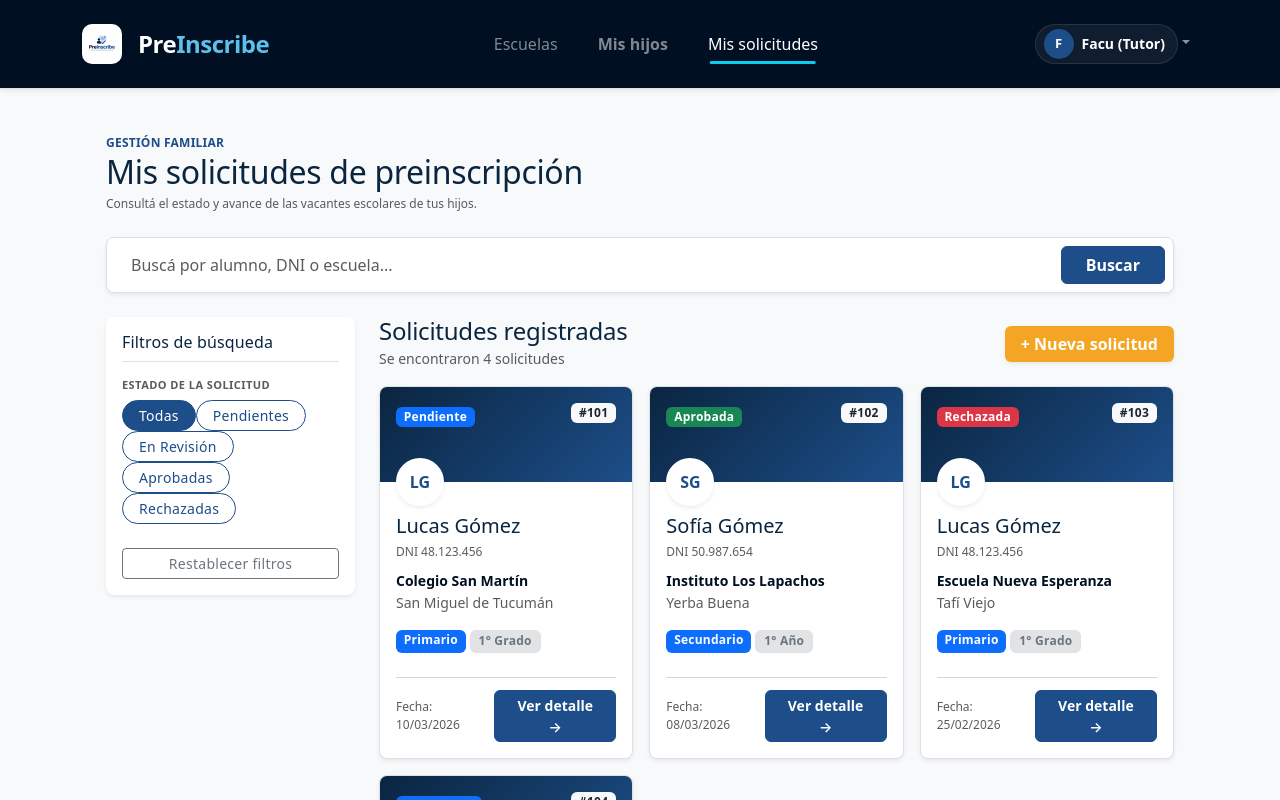
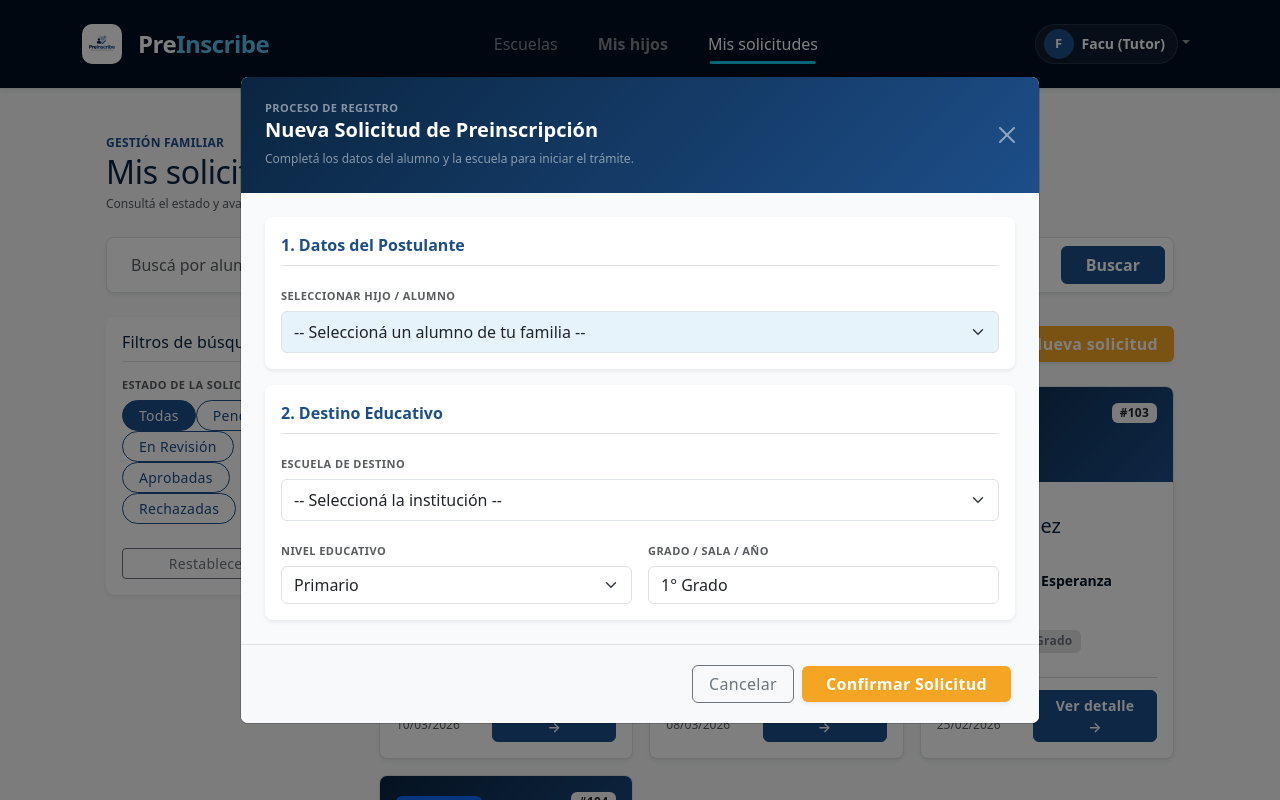
Before and after one commit to SheylaAstorga/Preinscribe-Frontend, a React (Vite) app: page /familia/solicitudes in a window 1280 px wide. Both pictures are taken after a click on the button "+ Nueva solicitud". Shown: the top 800 px of the page. Built offline with nearby package versions, Linux system fonts and the light colour scheme.

Commit message:
feat: agregue el modal y flujo para crear nueva solicitud de preinscripción

```diff
--- a/src/components/pages/Familia/MisSolicitudesViews.jsx
+++ b/src/components/pages/Familia/MisSolicitudesViews.jsx
@@ -1,5 +1,20 @@
 import { useState } from "react";
 import { Container, Row, Col, Card, Badge, Button, Form, InputGroup, Modal, Table } from "react-bootstrap";
+
+// Hijos registrados del tutor (sincronizados con la sección Mis Hijos)
+const ALUMNOS_DISPONIBLES = [
+  { nombre: "Lucas Gómez", dni: "48.123.456" },
+  { nombre: "Sofía Gómez", dni: "50.987.654" },
+  { nombre: "Mateo Gómez", dni: "52.333.111" }
+];
+
+// Escuelas oficiales disponibles
+const ESCUELAS_DISPONIBLES = [
+  { nombre: "Colegio San Martín", localidad: "San Miguel de Tucumán" },
+  { nombre: "Instituto Los Lapachos", localidad: "Yerba Buena" },
+  { nombre: "Escuela Nueva Esperanza", localidad: "Tafí Viejo" },
+  { nombre: "Colegio del Norte", localidad: "San Miguel de Tucumán" }
+];
 
 const SOLICITUDES_INICIALES = [
   {
@@ -72,22 +87,64 @@ const SOLICITUDES_INICIALES = [
 ];
 
 const MisSolicitudesView = () => {
-  const [solicitudes] = useState(SOLICITUDES_INICIALES);
+  const [solicitudes, setSolicitudes] = useState(SOLICITUDES_INICIALES);
   const [busqueda, setBusqueda] = useState("");
   const [filtroEstado, setFiltroEstado] = useState("Todos");
 
   // Modal de Detalle
   const [solicitudSeleccionada, setSolicitudSeleccionada] = useState(null);
-  const [showModal, setShowModal] = useState(false);
+  const [showModalDetalle, setShowModalDetalle] = useState(false);
+
+  // Modal de Nueva Solicitud
+  const [showModalNueva, setShowModalNueva] = useState(false);
+  const [formNueva, setFormNueva] = useState({
+    alumnoIndex: "",
+    escuelaIndex: "",
+    nivel: "Primario",
+    grado: "1° Grado"
+  });
 
   const handleAbrirDetalle = (solicitud) => {
     setSolicitudSeleccionada(solicitud);
-    setShowModal(true);
+    setShowModalDetalle(true);
   };
 
-  const handleCerrarModal = () => {
-    setShowModal(false);
+  const handleCerrarDetalle = () => {
+    setShowModalDetalle(false);
     setSolicitudSeleccionada(null);
+  };
+
+  // Manejo de Formulario de Nueva Solicitud
+  const handleCrearSolicitud = (e) => {
+    e.preventDefault();
+    if (formNueva.alumnoIndex === "" || formNueva.escuelaIndex === "") {
+      alert("Por favor seleccioná el alumno y la escuela.");
+      return;
+    }
+
+    const alumnoSel = ALUMNOS_DISPONIBLES[parseInt(formNueva.alumnoIndex)];
+    const escuelaSel = ESCUELAS_DISPONIBLES[parseInt(formNueva.escuelaIndex)];
+
+    const nuevaSolicitud = {
+      id: 100 + solicitudes.length + 1,
+      alumno: alumnoSel.nombre,
+      dniAlumno: alumnoSel.dni,
+      escuela: escuelaSel.nombre,
+      localidad: escuelaSel.localidad,
+      nivel: formNueva.nivel,
+      grado: formNueva.grado,
+      fecha: new Date().toLocaleDateString("es-AR"),
+      estado: "Pendiente",
+      tutor: "Facundo Gómez",
+      documentos: [
+        { nombre: "DNI del Alumno", estado: "Entregado" },
+        { nombre: "Partida de Nacimiento", estado: "Pendiente" }
+      ]
+    };
+
+    setSolicitudes([nuevaSolicitud, ...solicitudes]);
+    setShowModalNueva(false);
+    setFormNueva({ alumnoIndex: "", escuelaIndex: "", nivel: "Primario", grado: "1° Grado" });
   };
 
   const getIniciales = (nombre) => {
@@ -216,7 +273,11 @@ const MisSolicitudesView = () => {
               <h2 className="h4 mb-0" style={{ color: "var(--pi-navy)" }}>Solicitudes registradas</h2>
               <span className="text-muted small">Se encontraron {solicitudesFiltradas.length} solicitudes</span>
             </div>
-            <Button style={{ backgroundColor: "var(--pi-amber)", borderColor: "var(--pi-amber)", color: "#fff" }} className="fw-semibold px-3 shadow-sm border-0">
+            <Button
+              style={{ backgroundColor: "var(--pi-amber)", borderColor: "var(--pi-amber)", color: "#fff" }}
+              className="fw-semibold px-3 shadow-sm border-0 label-md"
+              onClick={() => setShowModalNueva(true)}
+            >
               + Nueva solicitud
             </Button>
           </div>
@@ -226,7 +287,6 @@ const MisSolicitudesView = () => {
               {solicitudesFiltradas.map((sol) => (
                 <Col xs={12} md={6} xl={4} key={sol.id}>
                   <Card className="h-100 border shadow-sm rounded-3 overflow-hidden d-flex flex-column bg-white">
-                    {/* BANNER INSTITUCIONAL USANDO VARS BRAND */}
                     <div
                       className="p-3 text-white position-relative d-flex justify-content-between align-items-start"
                       style={{
@@ -239,7 +299,6 @@ const MisSolicitudesView = () => {
                         #{sol.id}
                       </Badge>
 
-                      {/* INICIALES CIRCULARES */}
                       <div
                         className="position-absolute bg-white fw-bold shadow-sm d-flex align-items-center justify-content-center rounded-circle border border-2 border-white"
                         style={{
@@ -255,7 +314,6 @@ const MisSolicitudesView = () => {
                       </div>
                     </div>
 
-                    {/* CUERPO DE LA TARJETA */}
                     <Card.Body className="pt-4 px-3 pb-3 d-flex flex-column flex-grow-1">
                       <div className="mt-2 mb-2">
                         <h3 className="h5 mb-0" style={{ color: "var(--pi-navy)" }}>{sol.alumno}</h3>
@@ -269,9 +327,8 @@ const MisSolicitudesView = () => {
                         <small className="text-muted d-block">{sol.localidad}</small>
                       </div>
 
-                      {/* BADGES DE NIVEL / GRADO */}
                       <div className="d-flex flex-wrap gap-1 mb-3 mt-auto">
-                        <Badge style={{ backgroundColor: "var(--pi-tint)", color: "#fff" }} className="border-0 label-md">
+                        <Badge style={{ backgroundColor: "var(--pi-blue)", color: "#fff" }} className="border-0 label-md">
                           {sol.nivel}
                         </Badge>
                         <Badge bg="secondary-subtle" className="text-secondary border label-md">
@@ -281,13 +338,12 @@ const MisSolicitudesView = () => {
 
                       <hr className="my-2 text-muted opacity-25" />
 
-                      {/* FOOTER CON FECHA Y ACCIÓN */}
                       <div className="d-flex justify-content-between align-items-center pt-1">
                         <span className="text-muted body-sm">Fecha: {sol.fecha}</span>
                         <Button
                           size="sm"
                           style={{ backgroundColor: "var(--pi-blue)", borderColor: "var(--pi-blue)", color: "#fff" }}
-                          className="fw-semibold px-3 rounded-2"
+                          className="fw-semibold px-3 rounded-2 label-md"
                           onClick={() => handleAbrirDetalle(sol)}
                         >
                           Ver detalle →
@@ -312,8 +368,136 @@ const MisSolicitudesView = () => {
         </Col>
       </Row>
 
-      {/* MODAL DE DETALLE CON BRAND COLORS */}
-      <Modal show={showModal} onHide={handleCerrarModal} centered size="lg">
+      {/* MODAL 1: NUEVA SOLICITUD DE PREINSCRIPCIÓN (REDISEÑADO CON BLOQUES Y MARCA) */}
+    <Modal show={showModalNueva} onHide={() => setShowModalNueva(false)} centered size="lg">
+        <Form onSubmit={handleCrearSolicitud}>
+            {/* Banner Header Institucional */}
+            <Modal.Header
+            closeButton
+            closeVariant="white"
+            className="p-4 text-white border-0"
+            style={{ background: "linear-gradient(135deg, var(--pi-navy) 0%, var(--pi-blue) 100%)" }}
+            >
+            <div>
+                <span className="label-sm text-uppercase d-block text-white-50">PROCESO DE REGISTRO</span>
+                <Modal.Title className="h5 fw-bold mb-0 text-white">
+                Nueva Solicitud de Preinscripción
+                </Modal.Title>
+                <small className="text-white-50 body-sm">Completá los datos del alumno y la escuela para iniciar el trámite.</small>
+            </div>
+            </Modal.Header>
+
+            <Modal.Body className="p-4" style={{ backgroundColor: "#f8fafc" }}>
+            {/* BLOQUE 1: DATOS DEL ALUMNO */}
+            <Card className="border-0 shadow-sm rounded-3 mb-3 bg-white">
+                <Card.Body className="p-3">
+                <div className="d-flex align-items-center gap-2 mb-3 pb-2 border-bottom">
+                    <span className="fw-bold" style={{ color: "var(--pi-blue)" }}>1. Datos del Postulante</span>
+                </div>
+
+                <div>
+                    <Form.Label className="label-sm text-uppercase text-muted fw-bold">
+                    Seleccionar Hijo / Alumno
+                    </Form.Label>
+                    <Form.Select
+                    required
+                    className="shadow-none border py-2"
+                    style={{ backgroundColor: "var(--pi-tint)", borderColor: "var(--pi-sky)" }}
+                    value={formNueva.alumnoIndex}
+                    onChange={(e) => setFormNueva({ ...formNueva, alumnoIndex: e.target.value })}
+                    >
+                    <option value="">-- Seleccioná un alumno de tu familia --</option>
+                    {ALUMNOS_DISPONIBLES.map((alum, idx) => (
+                        <option key={idx} value={idx}>
+                        {alum.nombre} (DNI: {alum.dni})
+                        </option>
+                    ))}
+                    </Form.Select>
+                </div>
+                </Card.Body>
+            </Card>
+
+            {/* BLOQUE 2: DATOS DE LA ESCUELA Y ACADÉMICOS */}
+            <Card className="border-0 shadow-sm rounded-3 bg-white">
+                <Card.Body className="p-3">
+                <div className="d-flex align-items-center gap-2 mb-3 pb-2 border-bottom">
+                    <span className="fw-bold" style={{ color: "var(--pi-blue)" }}>2. Destino Educativo</span>
+                </div>
+
+                <div className="mb-3">
+                    <Form.Label className="label-sm text-uppercase text-muted fw-bold">
+                    Escuela de Destino
+                    </Form.Label>
+                    <Form.Select
+                    required
+                    className="shadow-none border py-2"
+                    value={formNueva.escuelaIndex}
+                    onChange={(e) => setFormNueva({ ...formNueva, escuelaIndex: e.target.value })}
+                    >
+                    <option value="">-- Seleccioná la institución --</option>
+                    {ESCUELAS_DISPONIBLES.map((esc, idx) => (
+                        <option key={idx} value={idx}>
+                        {esc.nombre} ({esc.localidad})
+                        </option>
+                    ))}
+                    </Form.Select>
+                </div>
+
+                <Row className="g-3">
+                    <Col xs={12} sm={6}>
+                    <Form.Label className="label-sm text-uppercase text-muted fw-bold">
+                        Nivel Educativo
+                    </Form.Label>
+                    <Form.Select
+                        className="shadow-none border"
+                        value={formNueva.nivel}
+                        onChange={(e) => setFormNueva({ ...formNueva, nivel: e.target.value })}
+                    >
+                        <option value="Inicial">Inicial</option>
+                        <option value="Primario">Primario</option>
+                        <option value="Secundario">Secundario</option>
+                    </Form.Select>
+                    </Col>
+                    <Col xs={12} sm={6}>
+                    <Form.Label className="label-sm text-uppercase text-muted fw-bold">
+                        Grado / Sala / Año
+                    </Form.Label>
+                    <Form.Control
+                        type="text"
+                        required
+                        placeholder="Ej: 1° Grado / Sala 4"
+                        className="shadow-none border"
+                        value={formNueva.grado}
+                        onChange={(e) => setFormNueva({ ...formNueva, grado: e.target.value })}
+                    />
+                    </Col>
+                </Row>
+                </Card.Body>
+            </Card>
+            </Modal.Body>
+
+            {/* Footer de Acciones */}
+            <Modal.Footer className="border-top bg-light px-4 py-3">
+            <Button
+                variant="outline-secondary"
+                onClick={() => setShowModalNueva(false)}
+                className="px-3 label-md"
+            >
+                Cancelar
+            </Button>
+            <Button
+                type="submit"
+                style={{ backgroundColor: "var(--pi-amber)", borderColor: "var(--pi-amber)", color: "#fff" }}
+                className="px-4 label-md fw-semibold shadow-sm border-0"
+            >
+                Confirmar Solicitud
+            </Button>
+            </Modal.Footer>
+        </Form>
+    </Modal>
+
+      {/* MODAL 2: DETALLE DE SOLICITUD */}
+      <Modal show={showModalDetalle} onHide={handleCerrarDetalle} centered size="lg">
         {solicitudSeleccionada && (
           <>
             <Modal.Header closeButton className="border-bottom bg-light px-4 py-3">
@@ -322,7 +506,6 @@ const MisSolicitudesView = () => {
               </Modal.Title>
             </Modal.Header>
             <Modal.Body className="p-4 bg-white">
-              {/* BLOQUE 1: INSTITUCIÓN Y ESTADO */}
               <div
                 className="p-3 rounded-3 text-white mb-3 d-flex justify-content-between align-items-center shadow-sm"
                 style={{ background: "linear-gradient(135deg, var(--pi-navy) 0%, var(--pi-blue) 100%)" }}
@@ -335,7 +518,6 @@ const MisSolicitudesView = () => {
                 <div>{renderBadgeEstadoHeader(solicitudSeleccionada.estado)}</div>
               </div>
 
-              {/* BLOQUE 2: POSTULANTE Y TUTOR */}
               <div className="p-3 border rounded-3 mb-3 bg-light">
                 <h5 className="h6 fw-bold mb-3 border-bottom pb-2" style={{ color: "var(--pi-blue)" }}>Información del Alumno y Tutor</h5>
                 <Row className="g-3">
@@ -358,7 +540,6 @@ const MisSolicitudesView = () => {
                 </Row>
               </div>
 
-              {/* BLOQUE 3: DOCUMENTACIÓN */}
               <div className="p-3 border rounded-3 bg-white">
                 <h5 className="h6 fw-bold mb-2" style={{ color: "var(--pi-navy)" }}>Estado de Documentación</h5>
                 <Table size="sm" borderless hover className="align-middle mb-0">
@@ -380,7 +561,7 @@ const MisSolicitudesView = () => {
             <Modal.Footer className="border-top bg-light px-4 py-3">
               <Button
                 style={{ backgroundColor: "var(--pi-blue)", borderColor: "var(--pi-blue)", color: "#fff" }}
-                    onClick={handleCerrarModal}
+                onClick={handleCerrarDetalle}
                 className="px-4 label-md fw-semibold"
               >
                 Cerrar
```
Lines whose indentation alone changed are shown as unchanged.
